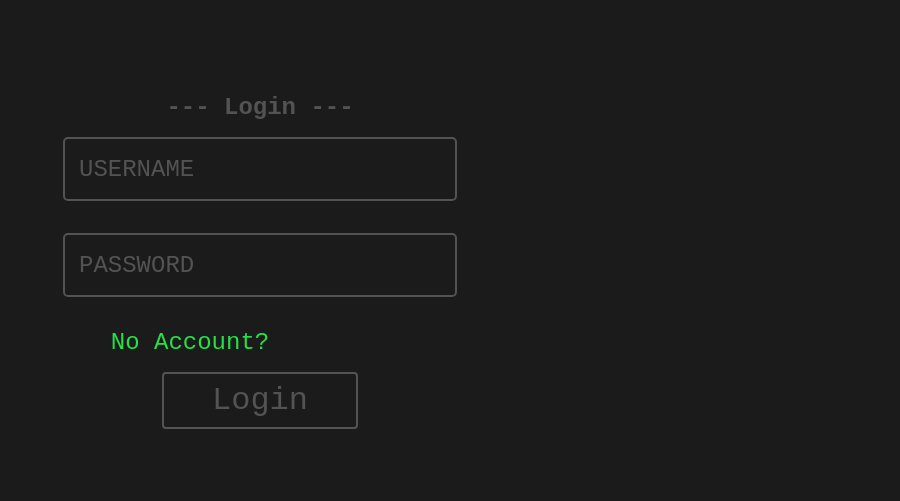
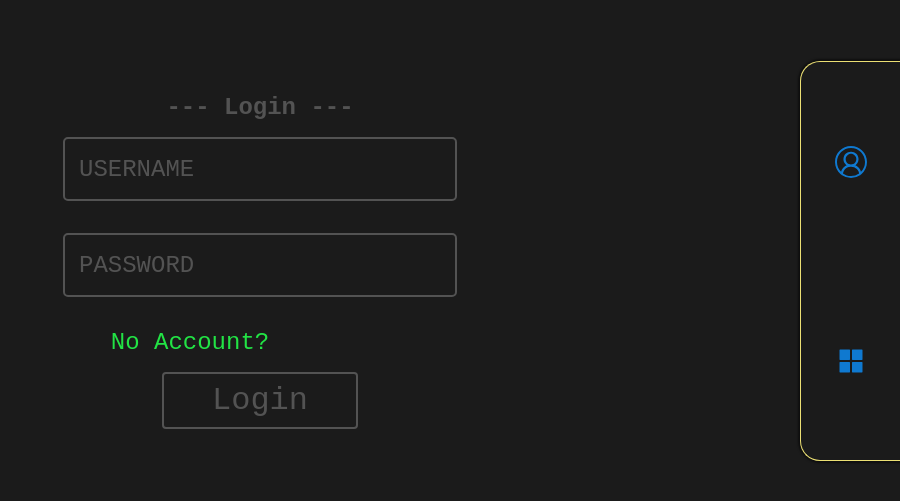
Before and after one commit to MKhodagholi/SurveySystem, a React (Create React App) app in the folder reactapp/: page /login in a window 1280 px wide. Shown: the part 139-640 px from the top of the page, without its empty margins (380-1280 px from the left). Built offline with nearby package versions, Linux system fonts and the light colour scheme; a web font is replaced by a local one.

Commit message:
10. add UserIsLoggined and change somo style of Menu

```diff
--- a/reactapp/src/App.jsx
+++ b/reactapp/src/App.jsx
@@ -1,4 +1,4 @@
-import React from "react";
+import React, { useState } from "react";
 import { Route, Routes } from "react-router-dom";
 import { ThemeProvider } from "styled-components";
 import AppStyled from "./AppStyled";
@@ -7,6 +7,7 @@ import Register from "./components/Register/Register";
 import GlobalStyled from "./GlobalStyled";
 import Menu from "./components/menu/Menu";
 import Home from "./pages/Home/Home";
+import User from "./pages/User/User";
 // import Home from "./components/Home/Home";
 
 const theme = {
@@ -20,15 +21,22 @@ const theme = {
 };
 
 const App = () => {
+  const [userXLoginned, setUserXLoginned] = useState(null);
+
   return (
     <ThemeProvider theme={theme}>
       <AppStyled>
         <GlobalStyled />
-        <Menu />
+        <Menu userXLoginned={userXLoginned} />
         <Routes>
           <Route path="/" element={<Home />} />
           <Route path="/register" element={<Register />} />
-          <Route path="/login" element={<Login />} />
+          <Route
+            path="/login"
+            element={<Login />}
+            userXLoginnedChanged={setUserXLoginned}
+          />
+          <Route path="/user/:id" element={<User />} />
         </Routes>
       </AppStyled>
     </ThemeProvider>
--- a/reactapp/src/components/login/Login.jsx
+++ b/reactapp/src/components/login/Login.jsx
@@ -3,7 +3,7 @@ import LoginStyled from "./LoginStyled";
 
 import { Link } from "react-router-dom";
 
-const Login = () => {
+const Login = ({ userXLoginnedChanged }) => {
   const [isColor, setIsColor] = useState(false);
   const toggle = () => {
     setIsColor((prev) => !prev);
@@ -77,6 +77,7 @@ const Login = () => {
   const loginHandler = (e) => {
     e.preventDefault();
     if (!hasError(username, password)) console.log(formIsValid);
+    userXLoginnedChanged(1);
   };
 
   return (
--- a/reactapp/src/components/menu/Menu.jsx
+++ b/reactapp/src/components/menu/Menu.jsx
@@ -1,31 +1,42 @@
-import React from "react";
+import React, { useState } from "react";
 
-import { Link } from "react-router-dom";
+import { Link, useLocation } from "react-router-dom";
 import MenuStyled from "./MenuStyled";
 import { VscAccount } from "react-icons/vsc";
-import { AiFillAppstore, AiTwotoneShop } from "react-icons/ai";
+import { AiFillAppstore, AiFillAlert } from "react-icons/ai";
 
-const Menu = () => {
-  const userIsLogin = false;
+const Menu = ({ userXLoggined }) => {
+  const userIsLogin = userXLoggined !== null ? true : false;
+  const id = userXLoggined !== null ? +userXLoggined : 0;
+  console.log(userXLoggined);
+  const [active, setIsActive] = useState(null);
   return (
     userIsLogin && (
       <MenuStyled>
         <ul>
           <li>
-            <Link to="/profile">
+            <Link
+              className={active === 1 ? "active" : ""}
+              to={`user/${id}/profile`}
+              onClick={() => setIsActive(1)}
+            >
               <VscAccount />
             </Link>
           </li>
           <li>
-            <Link className="active" to="/battle">
+            <Link
+              onClick={() => setIsActive(2)}
+              className={active === 2 ? "active" : ""}
+              to={`user/${id}`}
+            >
               <AiFillAppstore />
             </Link>
           </li>
-          <li>
+          {/* <li>
             <Link to="/shop">
-              <AiTwotoneShop />
+              <AiFillAlert />
             </Link>
-          </li>
+          </li> */}
         </ul>
       </MenuStyled>
     )
--- a/reactapp/src/components/menu/MenuStyled.js
+++ b/reactapp/src/components/menu/MenuStyled.js
@@ -22,7 +22,10 @@ const MenuStyled = styled.div`
     li {
       /* width: 100%; */
       flex-grow: 2;
-      border-bottom: 1px solid ${({ theme }) => theme.colors.yellowColor};
+      /* border-bottom: 1px solid ${({ theme }) => theme.colors.yellowColor}; */
+      &:last-of-type {
+        border-bottom: none;
+      }
       a {
         text-align: center;
         width: 100%;
@@ -54,6 +57,7 @@ const MenuStyled = styled.div`
       transform: translateY(-50%);
       border-radius: 20px 0 0 20px;
       border-right: 0;
+      border-bottom: 1px solid ${({ theme }) => theme.colors.yellowColor};
     }
   }
 `;
```
